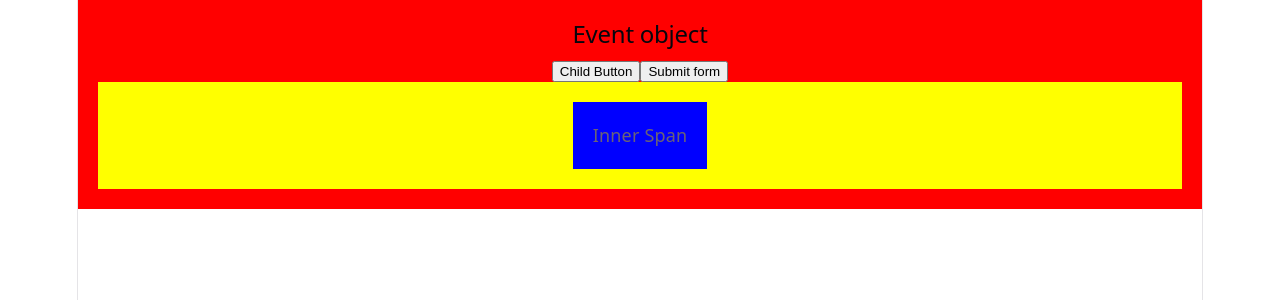
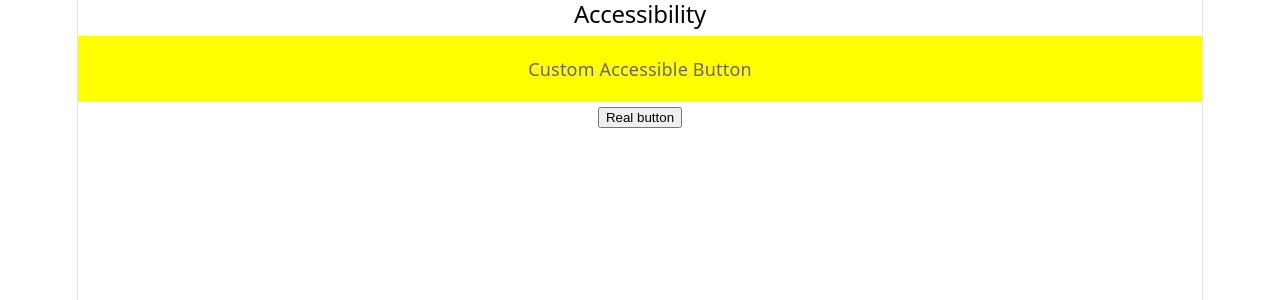
Before and after one commit to incharadn433-web/MERN_Stu_FebMay26Mys, a React (Vite) app in the folder W10/D3/my-event-loop/: page / in a window 1280 px wide. Shown: the top 300 px of the page. Built offline with nearby package versions, Linux system fonts and the light colour scheme.

Commit message:
Accessibility for custom Clickable Elements

```diff
--- a/W10/D3/my-event-loop/src/App.jsx
+++ b/W10/D3/my-event-loop/src/App.jsx
@@ -7,6 +7,7 @@
 import { FormPattern } from './components/P7';
 import { KeyboardEvent } from './components/P8';
 import { EventObj } from './components/P9';
+import { Accessibility } from './components/P10';
 import './App.css'
 
 function App() {
@@ -19,7 +20,8 @@
       {/* <EventDelegation /> */}
       {/* <FormPattern /> */}
       {/* <KeyboardEvent /> */}
-      <EventObj />
+      {/* <EventObj /> */}
+      <Accessibility/>
     </>
   )
 }
--- /dev/null
+++ b/W10/D3/my-event-loop/src/components/P10.jsx
@@ -0,0 +1,18 @@
+//Accessibility for custom Clickable Elements
+//to make non-button element behave like a accessible button
+
+export function Accessibility(){
+    const handleClick = () => {
+        alert('Custom button clicked!');
+    };
+    return(
+        <section>
+            <h2>Accessibility</h2>
+            <div role="button" tabIndex={0} style={{padding:'20px',backgroundColor:'yellow'}} onClick={handleClick}>
+                Custom Accessible Button
+            </div>
+            <button onClick={handleClick}>Real button</button>
+        </section>
+    );
+
+}
```
